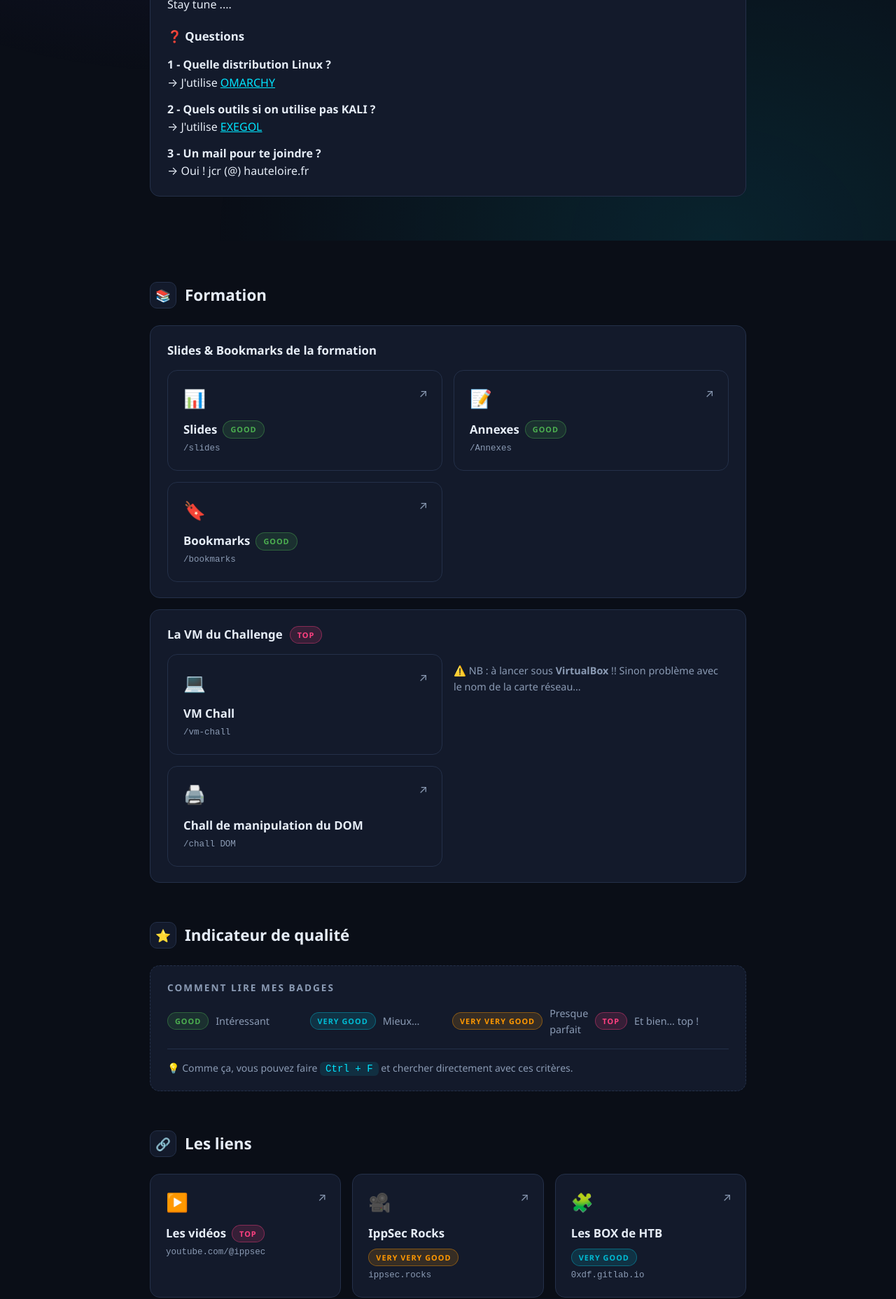
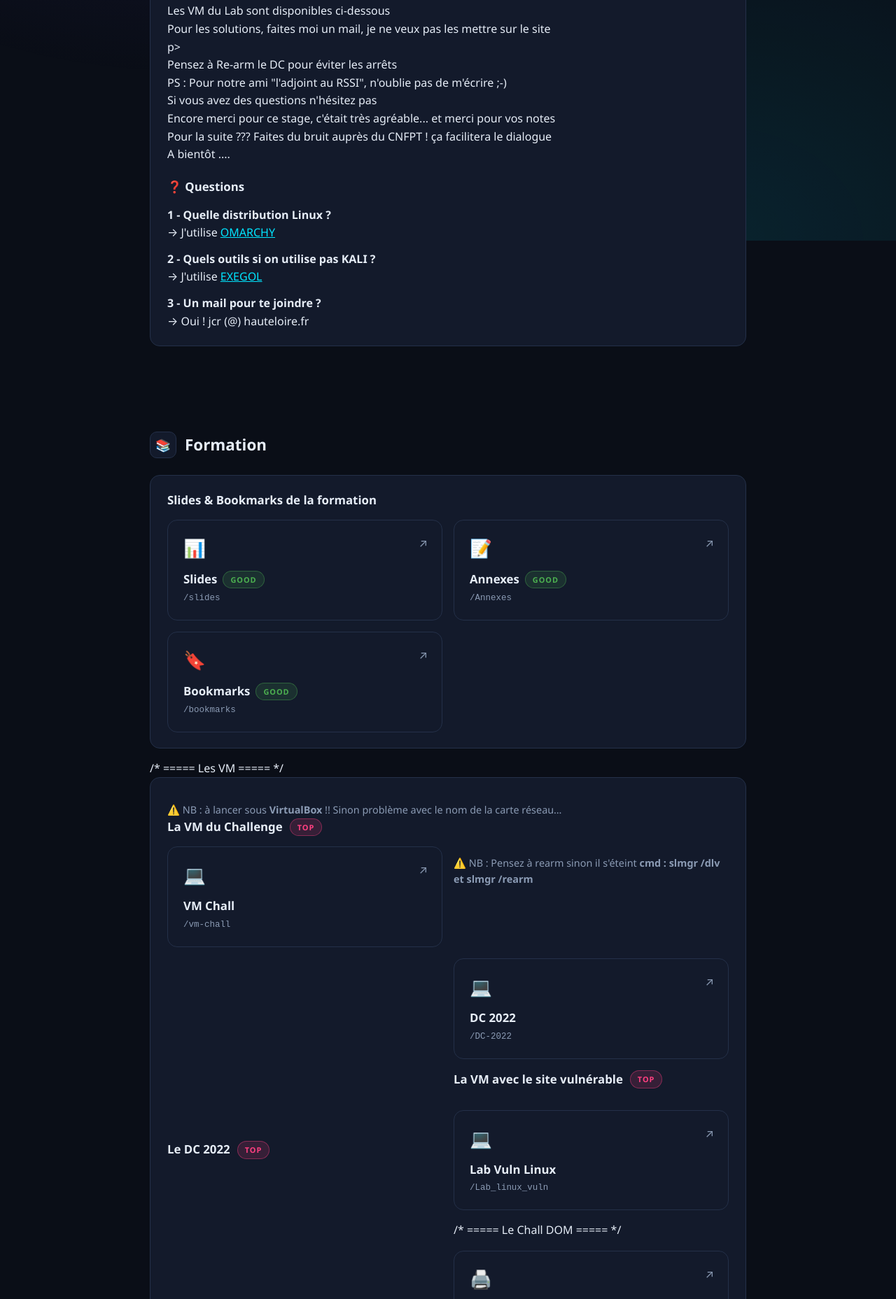
Before and after one commit to idlewog/idlewog.github.io, a plain HTML site: page index.html in a window 1280 px wide. Shown: the part 456-2313 px from the top of the page at 70% size. Drawn offline with Linux system fonts and the light colour scheme.

Commit message:
Update index.html
nouveaux liens pour le DC et le LAB

```diff
--- a/index.html
+++ b/index.html
@@ -351,10 +351,15 @@
      7 - 9 Octobre
     </div>
     <div class="card" style="margin-top: 24px; text-align: left;">
-      <h3>🚨 News</h3>
-      <p>J'espère que tout le monde est bien rentré</p>
-      <p>Dans les jours qui viennent je mettrai les liens de téléchargements pour le LAB </p>
-      <p>Stay tune ....</p>
+      <h1>🚨 News : Update</h1>
+      <p>Les VM du Lab sont disponibles ci-dessous</p>
+      <p>Pour les solutions, faites moi un mail, je ne veux pas les mettre sur le site</p>p>
+      <p>Pensez à Re-arm le DC pour éviter les arrêts </p>
+      <p>PS : Pour notre ami "l'adjoint au RSSI", n'oublie pas de m'écrire ;-)</p>
+      <p>Si vous avez des questions n'hésitez pas </p>
+      <p>Encore merci pour ce stage, c'était très agréable... et merci pour vos notes</p>
+      <p>Pour la suite ??? Faites du bruit auprès du CNFPT ! ça facilitera le dialogue</p>
+      <p>A bientôt ....</p>
 
       <h3 style="margin-top: 20px;">❓ Questions</h3>
       <p><strong>1 - Quelle distribution Linux ?</strong><br>
@@ -393,8 +398,9 @@
         </a>
       </div>
     </div>
-
+/* ===== Les VM ===== */
     <div class="card">
+      <p class="note">⚠️ NB : à lancer sous <strong>VirtualBox</strong> !! Sinon problème avec le nom de la carte réseau…</p>
       <h3>La VM du Challenge <span class="q top">Top</span></h3>
       <div class="links-grid">
       <a class="link-card" href="https://mega.nz/file/X5FhxTZD#qLauZOMrsUpjnMU5WfZN68n5CXr3DNAPrmo0YtrayXw" target="_blank" rel="noopener" style="margin-bottom:0">
@@ -403,7 +409,24 @@
         <div class="url">/vm-chall</div>
         <span class="arrow">↗</span>
       </a>
-      <p class="note">⚠️ NB : à lancer sous <strong>VirtualBox</strong> !! Sinon problème avec le nom de la carte réseau…</p>
+      <p class="note">⚠️ NB : Pensez à rearm sinon il s'éteint <strong>cmd : slmgr /dlv et slmgr /rearm</strong></p>
+      <h3>Le DC 2022 <span class="q top">Top</span></h3>
+      <div class="links-grid">
+      <a class="link-card" href="https://mega.nz/file/34l1BIII#KJFEfyPtMxFPhlVl2F28fBiJSPxlDelAcsgOD-ycCQM" target="_blank" rel="noopener" style="margin-bottom:0">
+        <span class="emoji">💻</span>
+        <div class="label">DC 2022</div>
+        <div class="url">/DC-2022</div>
+        <span class="arrow">↗</span>
+      </a>
+      <h3>La VM avec le site vulnérable <span class="q top">Top</span></h3>
+      <div class="links-grid">
+      <a class="link-card" href="https://mega.nz/file/D00HGTTC#0RgOfW8_0TKQU9VIPHfEpiw6YtWEeoHpuW7fk5xMbgY" target="_blank" rel="noopener" style="margin-bottom:0">
+        <span class="emoji">💻</span>
+        <div class="label">Lab Vuln Linux</div>
+        <div class="url">/Lab_linux_vuln</div>
+        <span class="arrow">↗</span>
+      </a>
+      /* ===== Le Chall DOM ===== */
       <a class="link-card" href="https://lab.0xff.cc/chall.html" target="_blank" rel="noopener" style="margin-bottom:0">
         <span class="emoji">🖨️</span>
         <div class="label">Chall de manipulation du DOM</div>
```
